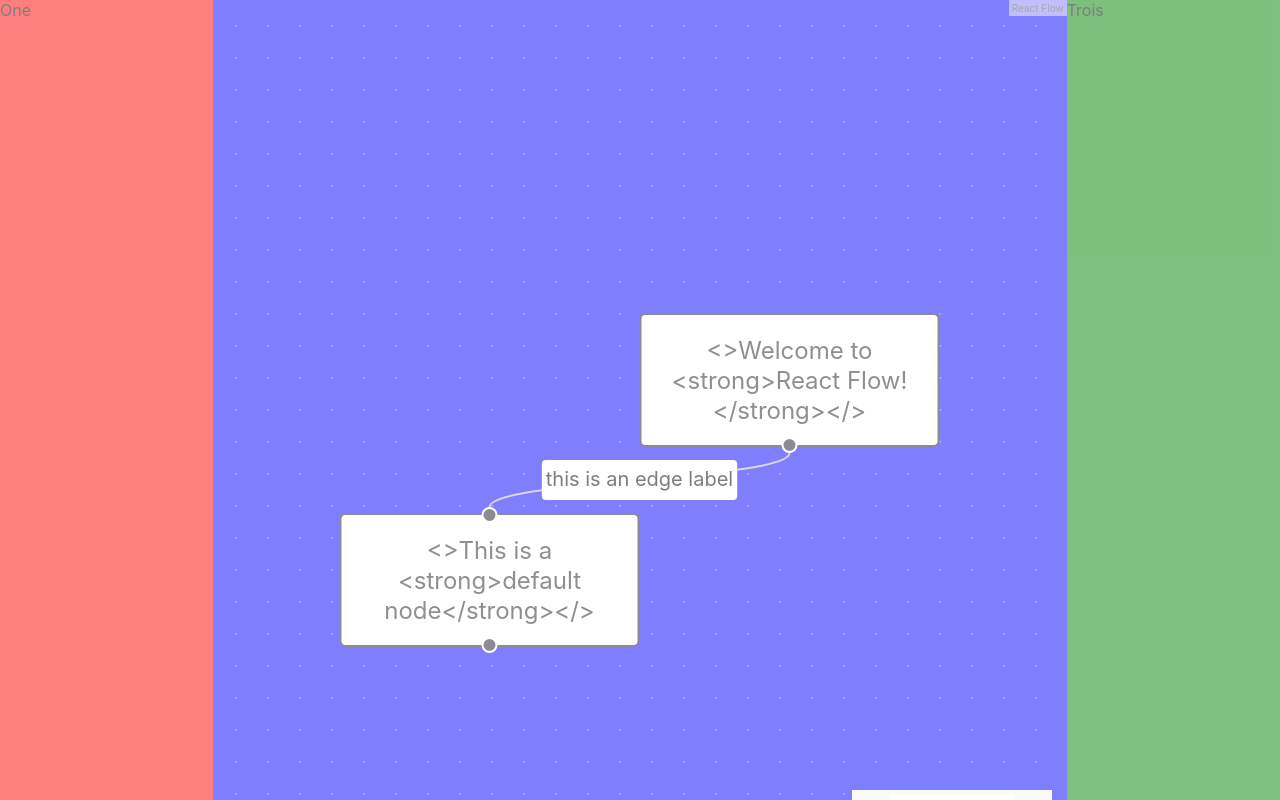
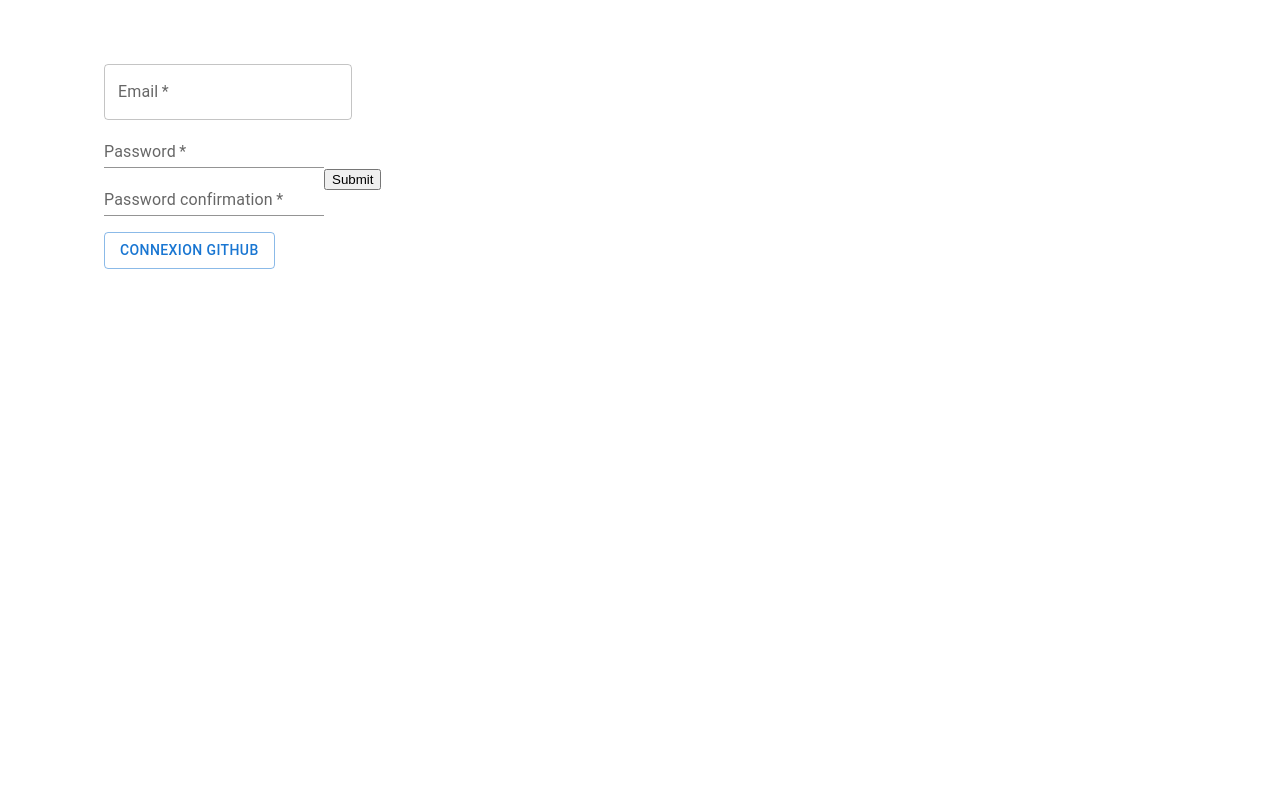
Before and after one commit to Terraform-GUI/terraform-gui, a React (Create React App) app in the folder web/: page /sign-up in a window 1280 px wide. Shown: the top 800 px of the page. Built offline with nearby package versions, Linux system fonts and the light colour scheme.

Commit message:
front(front): #20 - checkpoint

```diff
--- a/web/package.json
+++ b/web/package.json
@@ -16,6 +16,7 @@
     "react": "^18.2.0",
     "react-dom": "^18.2.0",
     "react-flow-renderer": "^10.3.11",
+    "react-router-dom": "^6.3.0",
     "react-scripts": "5.0.1",
     "typescript": "^4.7.4",
     "web-vitals": "^2.1.4"
--- a/web/src/App.tsx
+++ b/web/src/App.tsx
@@ -7,12 +7,12 @@ import SchemaUI from './SchemaUI';
 function App() {
   return (
     <div className="wrapper">
-      <div className="one">One</div>
+      {/* <div className="one">One</div>
       <div className="two">
         <SchemaUI/>
       </div>
       <div className="three">Trois</div>
-      <div className="four">Quatre</div>
+      <div className="four">Quatre</div> */}
     </div>
   );
 }
--- /dev/null
+++ b/web/src/Home.tsx
@@ -0,0 +1,29 @@
+import React, { FunctionComponent } from "react";
+import { Link } from "react-router-dom";
+import Button from '@mui/material/Button';
+import Grid from '@mui/material/Grid';
+
+export const Home: FunctionComponent = () => {
+
+  return(
+    <Grid container spacing={2}>
+      <Grid item xs={4}>
+        <Link to="/login" style={{textDecoration: 'none'}}>
+          <Button variant="contained" color="primary" >
+            Login
+          </Button>
+        </Link>
+        <Link to="/sign-up" style={{textDecoration: 'none'}}>
+          <Button variant="contained" color="primary" >
+            SignUp
+          </Button>
+        </Link>
+      </Grid>
+      <Grid item xs={12}>
+        <h1>TerraformGUI</h1>
+      </Grid>
+    </Grid>
+  )
+}
+
+export default Home;
--- a/web/src/SchemaUI/index.tsx
+++ b/web/src/SchemaUI/index.tsx
@@ -16,29 +16,25 @@ const onInit = (reactFlowInstance: any) =>
 
 const data_nodes = [
 	{
-        id: '1',
-        type: 'input',
+		id: "1",
+		type: "input",
 		data: {
-          label: (
-            "<>Welcome to <strong>React Flow!</strong></>"
-          ),
+			label: "<>Welcome to <strong>React Flow!</strong></>",
 		},
 		position: { x: 250, y: 0 },
 	},
 	{
-        id: '2',
+		id: "2",
 		data: {
-          label: (
-            `<>This is a <strong>default node</strong></>`
-          ),
+			label: `<>This is a <strong>default node</strong></>`,
 		},
 		position: { x: 100, y: 100 },
 	},
-]
+];
 
 const data_edges = [
-    { id: 'e1-2', source: '1', target: '2', label: 'this is an edge label' }
-]
+	{ id: "e1-2", source: "1", target: "2", label: "this is an edge label" },
+];
 
 function SchemaUI() {
 	const [nodes, setNodes, onNodesChange] = useNodesState(data_nodes);
@@ -61,7 +57,6 @@ const data_edges = [
 
 		setNodes([...nodes, ...newData]);
 	};
-
 
 	return (
 		<div style={{ height: 960 }}>
--- a/web/src/index.tsx
+++ b/web/src/index.tsx
@@ -1,16 +1,36 @@
-import React from 'react';
-import ReactDOM from 'react-dom/client';
-import './index.css';
-import App from './App';
-import reportWebVitals from './reportWebVitals';
+import React from "react";
+import ReactDOM from "react-dom/client";
+import "./index.css";
+import reportWebVitals from "./reportWebVitals";
+import { BrowserRouter, Routes, Route } from "react-router-dom";
+import Redirect from "react-router-dom";
+
+import App from "./App";
+import Home from "./Home";
+import Login from "./security/Login";
+import SignUp from "./security/SignUp";
+import Container from "@mui/material/Container";
+
+import isLoggedIn from "./services/isLoggedIn";
 
 const root = ReactDOM.createRoot(
-  document.getElementById('root') as HTMLElement
+	document.getElementById("root") as HTMLElement
 );
 root.render(
-  <React.StrictMode>
-    <App />
-  </React.StrictMode>
+	<React.StrictMode>
+		<Container style={{ padding: "4rem" }}>
+			<BrowserRouter>
+				<Routes>
+					<Route
+						path="/"
+						element={<Home />}
+					/>
+					<Route path="/login" element={<Login />} />
+					<Route path="/sign-up" element={<SignUp />} />
+				</Routes>
+			</BrowserRouter>
+		</Container>
+	</React.StrictMode>
 );
 
 // If you want to start measuring performance in your app, pass a function
--- /dev/null
+++ b/web/src/security/Login.tsx
@@ -0,0 +1,41 @@
+import React, { FunctionComponent } from "react";
+import { Link } from "react-router-dom";
+import Button from "@mui/material/Button";
+import TextField from "@mui/material/TextField";
+
+export const Login: FunctionComponent = () => {
+
+	function handleChange(event: any) {
+
+	}
+
+	function handleSubmit(event: any) {
+
+		event.preventDefault();
+	}
+
+	return (
+		<div className="Login">
+			<form>
+				<TextField
+					required
+					id="outlined-required"
+					label="Email"
+					placeholder="jhon.doe@gmail.com"
+				/>
+				<TextField
+					required
+					id="standard-password-input"
+					label="Password"
+					type="password"
+					autoComplete="current-password"
+					variant="standard"
+				/>
+				<input type="submit" value="Submit" />
+			</form>
+			<Button variant="outlined">Connexion GitHub</Button>
+		</div>
+	);
+};
+
+export default Login;
--- /dev/null
+++ b/web/src/security/SignUp.tsx
@@ -0,0 +1,57 @@
+import React, { FunctionComponent } from "react";
+import { Link } from "react-router-dom";
+import Button from "@mui/material/Button";
+import TextField from "@mui/material/TextField";
+import Grid from "@mui/material/Grid";
+
+export const Register: FunctionComponent = () => {
+
+	function handleChange(event: any) {
+
+	}
+
+	function handleSubmit(event: any) {
+
+		event.preventDefault();
+	}
+
+	return (
+		<Grid className="SignUp" container spacing={2}>
+
+			<Grid item xs={4}>
+				<form>
+					<TextField
+						required
+						id="outlined-required"
+						label="Email"
+						placeholder="jhon.doe@gmail.com"
+					/>
+					<TextField
+						required
+						id="standard-password-input"
+						label="Password"
+						type="password"
+						autoComplete="current-password"
+						variant="standard"
+					/>
+					<TextField
+						required
+						id="standard-password-input"
+						label="Password confirmation"
+						type="password"
+						autoComplete="current-password"
+						variant="standard"
+					/>
+					<input type="submit" value="Submit" />
+				</form>
+			</Grid>
+
+			<Grid item xs={12}>
+				<Button variant="outlined">Connexion GitHub</Button>
+			</Grid>
+
+		</Grid>
+	);
+};
+
+export default Register;
--- /dev/null
+++ b/web/src/services/isLoggedIn.tsx
@@ -0,0 +1,21 @@
+export function isloggedIn() {
+	let authenticated = true;
+
+  // if(nextState.location.pathname === "/dashboard" && !authenticated) {
+  //   replace({
+	// 		pathname: "/login",
+	// 		state: { nextPathname: nextState.location.pathname },
+	// 	});
+  // }
+
+  // else if(["/", "/login", "/sign-up"].includes(nextState.location.pathname) && authenticated) {
+  //   replace({
+  //     pathname: "/dashboard",
+  //     state: { nextPathname: nextState.location.pathname },
+  //   });
+  // }
+
+	return authenticated;
+}
+
+export default isloggedIn;
```
Also changed, not shown: 1 other file (tests, documents, lock files or other folders). Lines whose indentation alone changed are shown as unchanged.
